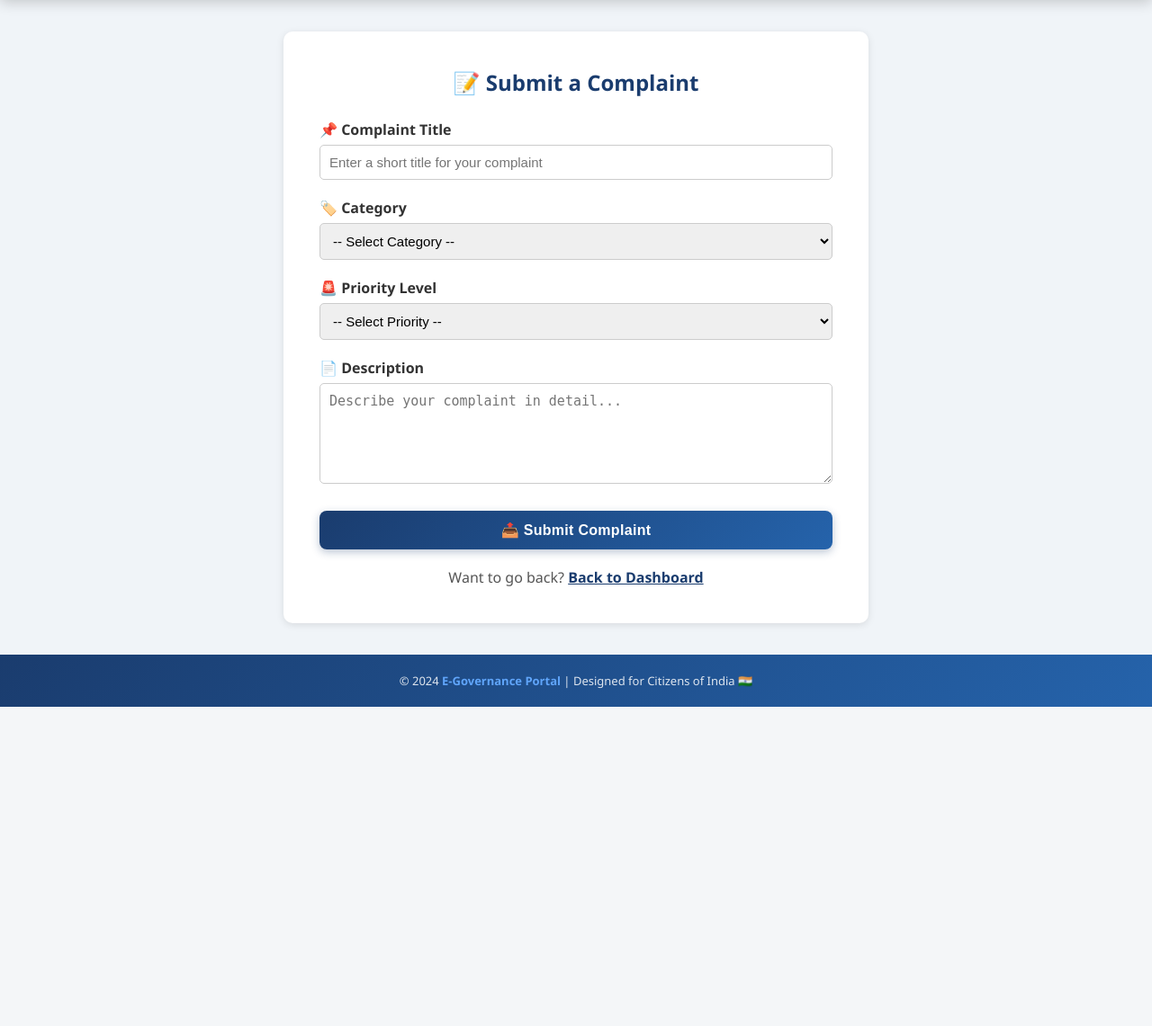
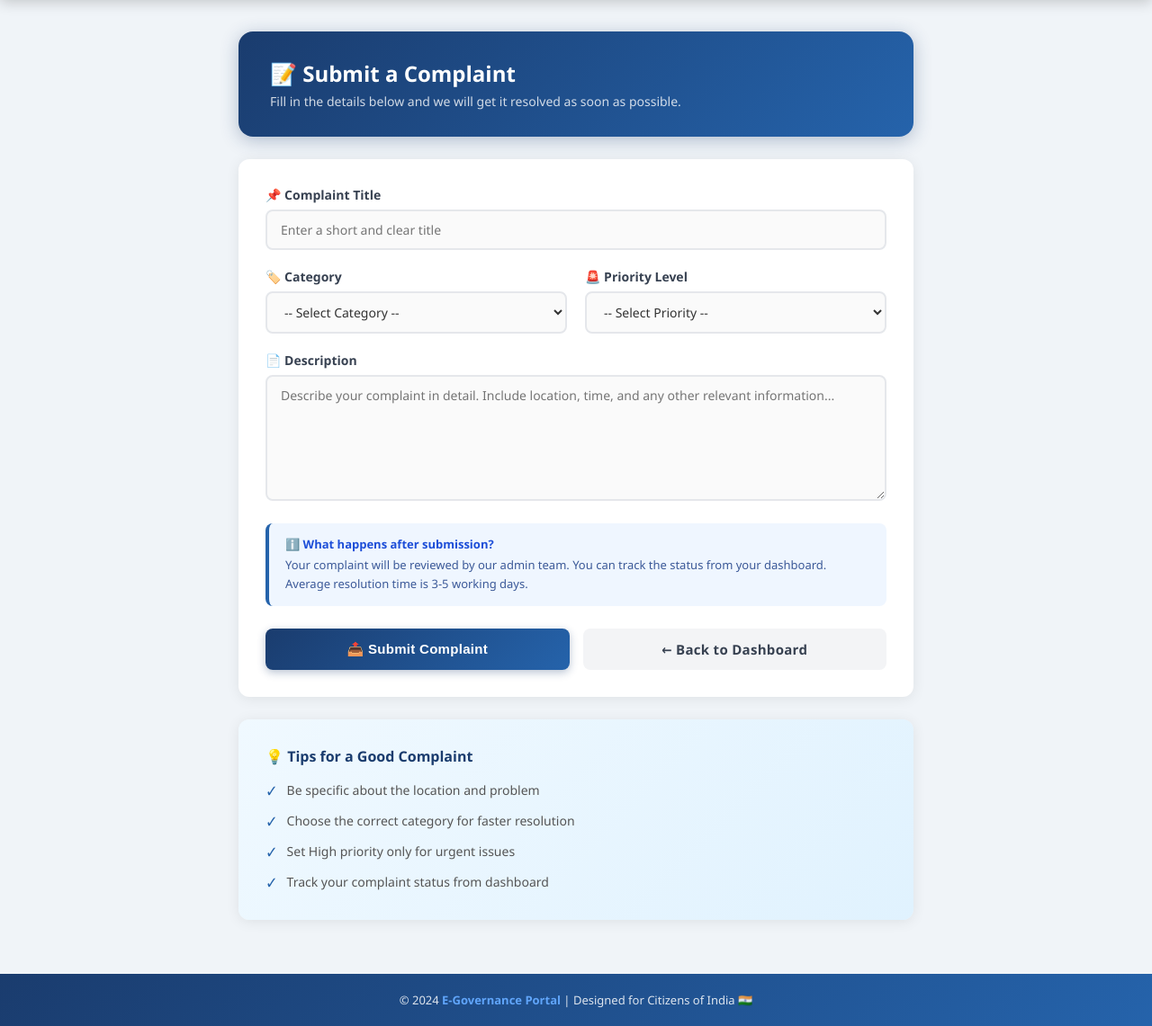
Before and after one commit to shivnandan-kumar/egovportal, a Flask app: page /submit-complaint in a window 1280 px wide. Shown: the part 65-1206 px from the top of the page at 90% size. Before the commit the page ends 851 px from the top, so only its background shows below. Run offline with Flask 3, Linux system fonts and the light colour scheme; the visitor is signed in with stand-in values (Sample User, id 1).

Commit message:
Redesigned submit complaint page with modern UI

```diff
--- a/templates/submit_complaint.html
+++ b/templates/submit_complaint.html
@@ -4,36 +4,39 @@
 
 {% block content %}
 
-<div style="max-width: 650px; margin: 0 auto; background: white; padding: 40px; border-radius: 10px; box-shadow: 0 2px 8px rgba(0,0,0,0.1);">
+<div style="max-width: 750px; margin: 0 auto;">
 
-    <h2 style="text-align: center; color: #1a3c6e; margin-bottom: 25px;">
+    <!-- ====== HEADER ====== -->
+    <div style="background: linear-gradient(135deg, #1a3c6e 0%, #2563ab 100%); border-radius: 16px; padding: 30px 35px; margin-bottom: 25px; box-shadow: 0 4px 20px rgba(26,60,110,0.3);">
+        <h2 style="color: white; font-size: 24px; font-weight: 800; margin-bottom: 5px;">
             📝 Submit a Complaint
         </h2>
+        <p style="color: rgba(255,255,255,0.8); font-size: 14px;">
+            Fill in the details below and we will get it resolved as soon as possible.
+        </p>
+    </div>
+
+    <!-- ====== FORM CARD ====== -->
+    <div class="card">
 
         <form method="POST" action="/submit-complaint">
 
-        <!-- Complaint Title -->
-        <div style="margin-bottom: 20px;">
-            <label style="display:block; margin-bottom: 6px; font-weight: bold;">
-                📌 Complaint Title
-            </label>
+            <!-- Title -->
+            <div class="form-group">
+                <label>📌 Complaint Title</label>
                 <input
                     type="text"
                     name="title"
-                placeholder="Enter a short title for your complaint"
-                required
-                style="width:100%; padding:10px; border:1px solid #ccc; border-radius:5px; font-size:15px;">
+                    placeholder="Enter a short and clear title"
+                    required>
             </div>
 
-        <!-- Category -->
-        <div style="margin-bottom: 20px;">
-            <label style="display:block; margin-bottom: 6px; font-weight: bold;">
-                🏷️ Category
-            </label>
-            <select
-                name="category"
-                required
-                style="width:100%; padding:10px; border:1px solid #ccc; border-radius:5px; font-size:15px;">
+            <!-- Category & Priority in same row -->
+            <div style="display: grid; grid-template-columns: 1fr 1fr; gap: 20px;">
+
+                <div class="form-group">
+                    <label>🏷️ Category</label>
+                    <select name="category" required>
                         <option value="">-- Select Category --</option>
                         <option value="Road & Infrastructure">🛣️ Road & Infrastructure</option>
                         <option value="Water Supply">💧 Water Supply</option>
@@ -46,15 +49,9 @@
                     </select>
                 </div>
 
-        <!-- Priority -->
-<div style="margin-bottom: 20px;">
-    <label style="display:block; margin-bottom: 6px; font-weight: bold;">
-        🚨 Priority Level
-    </label>
-    <select
-        name="priority"
-        required
-        style="width:100%; padding:10px; border:1px solid #ccc; border-radius:5px; font-size:15px;">
+                <div class="form-group">
+                    <label>🚨 Priority Level</label>
+                    <select name="priority" required>
                         <option value="">-- Select Priority --</option>
                         <option value="Low">🟢 Low</option>
                         <option value="Medium">🟡 Medium</option>
@@ -62,30 +59,66 @@
                     </select>
                 </div>
 
+            </div>
+
             <!-- Description -->
-        <div style="margin-bottom: 25px;">
-            <label style="display:block; margin-bottom: 6px; font-weight: bold;">
-                📄 Description
-            </label>
+            <div class="form-group">
+                <label>📄 Description</label>
                 <textarea
                     name="description"
-                placeholder="Describe your complaint in detail..."
+                    placeholder="Describe your complaint in detail. Include location, time, and any other relevant information..."
                     required
-                rows="5"
-                style="width:100%; padding:10px; border:1px solid #ccc; border-radius:5px; font-size:15px; resize:vertical;"></textarea>
+                    rows="6"></textarea>
             </div>
 
-        <!-- Submit Button -->
-        <button type="submit" class="btn btn-primary" style="width:100%; font-size:16px; padding:12px;">
+            <!-- Info Box -->
+            <div style="background: #eff6ff; border-left: 4px solid #2563ab; padding: 14px 18px; border-radius: 8px; margin-bottom: 25px;">
+                <p style="color: #1d4ed8; font-size: 13px; font-weight: 600; margin-bottom: 4px;">
+                    ℹ️ What happens after submission?
+                </p>
+                <p style="color: #3b5998; font-size: 13px; line-height: 1.6;">
+                    Your complaint will be reviewed by our admin team. You can track the status from your dashboard. Average resolution time is 3-5 working days.
+                </p>
+            </div>
+
+            <!-- Buttons -->
+            <div style="display: flex; gap: 15px; flex-wrap: wrap;">
+                <button type="submit" class="btn btn-primary" style="flex: 1; padding: 13px; font-size: 15px;">
                     📤 Submit Complaint
                 </button>
+                <a href="/dashboard" class="btn" style="flex: 1; padding: 13px; font-size: 15px; text-align: center; background: #f3f4f6; color: #374151; font-weight: 600;">
+                    ← Back to Dashboard
+                </a>
+            </div>
 
         </form>
 
-    <p style="text-align:center; margin-top:20px; color:#555;">
-        Want to go back?
-        <a href="/dashboard" style="color:#1a3c6e; font-weight:bold;">Back to Dashboard</a>
-    </p>
+    </div>
+
+    <!-- ====== TIPS CARD ====== -->
+    <div class="card" style="background: linear-gradient(135deg, #f0f9ff, #e0f2fe);">
+        <h4 style="color: #1a3c6e; margin-bottom: 15px; font-size: 16px;">
+            💡 Tips for a Good Complaint
+        </h4>
+        <div style="display: flex; flex-direction: column; gap: 10px;">
+            <div style="display: flex; align-items: center; gap: 10px;">
+                <span style="color: #2563ab; font-size: 18px;">✓</span>
+                <span style="color: #555; font-size: 14px;">Be specific about the location and problem</span>
+            </div>
+            <div style="display: flex; align-items: center; gap: 10px;">
+                <span style="color: #2563ab; font-size: 18px;">✓</span>
+                <span style="color: #555; font-size: 14px;">Choose the correct category for faster resolution</span>
+            </div>
+            <div style="display: flex; align-items: center; gap: 10px;">
+                <span style="color: #2563ab; font-size: 18px;">✓</span>
+                <span style="color: #555; font-size: 14px;">Set High priority only for urgent issues</span>
+            </div>
+            <div style="display: flex; align-items: center; gap: 10px;">
+                <span style="color: #2563ab; font-size: 18px;">✓</span>
+                <span style="color: #555; font-size: 14px;">Track your complaint status from dashboard</span>
+            </div>
+        </div>
+    </div>
 
 </div>
 
```
Lines whose indentation alone changed are shown as unchanged.
